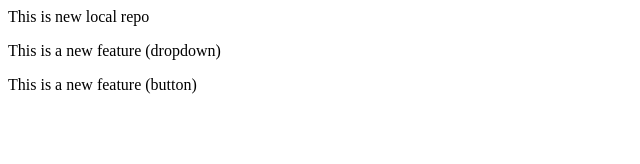
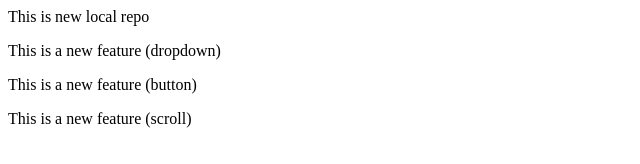
Before and after one commit to Harman1990/localrepo, a plain HTML site: page index.html in a window 1280 px wide. Shown: the whole page, without its empty margins (0-640 px from the left). Drawn offline with Linux system fonts and the light colour scheme.

Commit message:
Added scroll

```diff
--- a/index.html
+++ b/index.html
@@ -1,3 +1,4 @@
 <p>This is new local repo</p>
 <p>This is a new feature (dropdown)</p>
 <p>This is a new feature (button)</p>
+<p>This is a new feature (scroll)</p>
```
